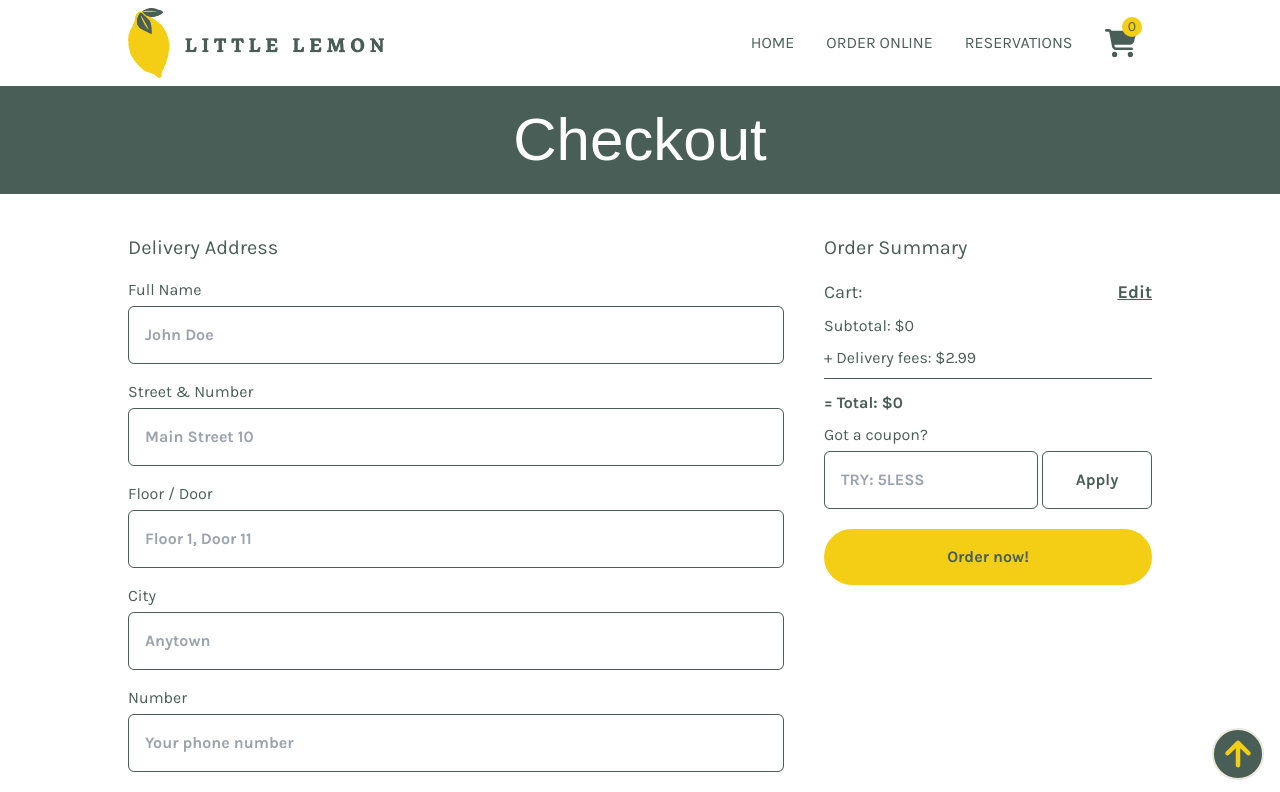
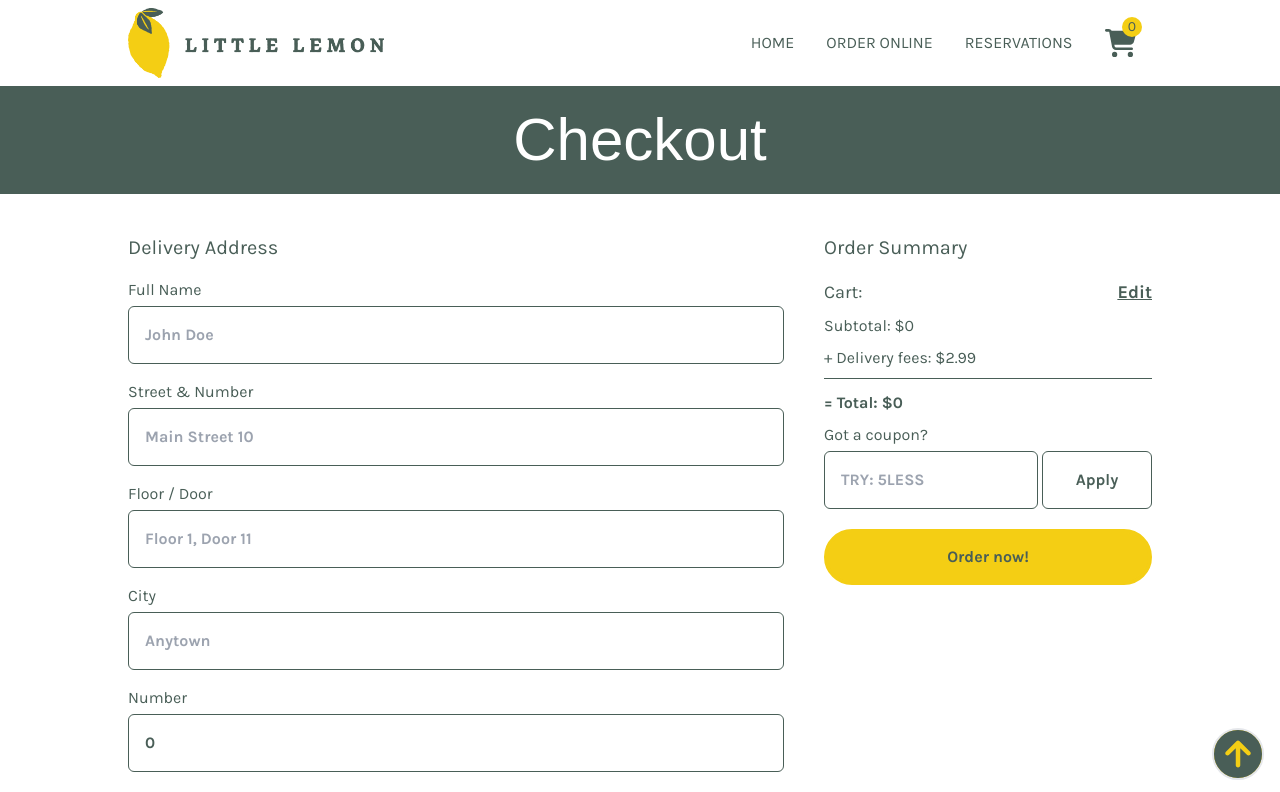
Before and after one commit to David-Werth/little-lemon, a Next.js app: page /order/checkout in a window 1280 px wide. Shown: the top 792 px of the page. Built offline with nearby package versions, Linux system fonts and the light colour scheme; a web font is replaced by a local one.

Commit message:
set total only after submit

```diff
--- a/app/order/checkout/page.jsx
+++ b/app/order/checkout/page.jsx
@@ -14,7 +14,7 @@ import {
 } from '@fortawesome/free-solid-svg-icons';
 import { FontAwesomeIcon } from '@fortawesome/react-fontawesome';
 import { LocalStorageContext } from '@/context/LocalStorageContext';
-import { Formik, Form, Field, ErrorMessage, useFormikContext } from 'formik';
+import { Formik, Form, Field, ErrorMessage } from 'formik';
 import * as Yup from 'yup';
 
 const page = () => {
@@ -23,9 +23,9 @@ const page = () => {
 	const { total } = useContext(TotalCartValueContext);
 	const { cartState, setCartState, updateLocalStorage } =
 		useContext(LocalStorageContext);
+
 	const [selectedPaymentMethod, setSelectedPaymentMethod] = useState('');
 	const [isLoading, setIsLoading] = useState(false);
-
 	const [coupon, setCoupon] = useState('');
 	const [isCouponValid, setIsCouponValid] = useState(false);
 	const [couponValue, setCouponValue] = useState(0);
@@ -70,11 +70,9 @@ const page = () => {
 					street: '',
 					additional: '',
 					city: '',
-					phone: '',
+					phone: 0,
 					paymentMethod: '',
-					total: isCouponValid
-						? (total + 2.99 - couponValue).toFixed(2)
-						: (total + 2.99).toFixed(2),
+					total: 0,
 				}}
 				validationSchema={deliveryDetailsSchema}
 				onSubmit={async (values) => {
@@ -92,16 +90,19 @@ const page = () => {
 									},
 									cart: cartState,
 									paymentMethod: values.paymentMethod,
-									total: values.total,
+									total: isCouponValid
+										? (total + 2.99 - couponValue).toFixed(2)
+										: (total + 2.99).toFixed(2),
 								}),
 							});
 					} catch (error) {
 						console.log(error);
 					}
 
-					setIsLoading(false), setCartState([]);
+					setCartState([]);
 					updateLocalStorage([]);
 					router.push('/order/success');
+					setIsLoading(false);
 				}}
 			>
 				<Form className="flex flex-col w-11/12 max-w-5xl gap-10 py-10 lg:flex-row font-karla text-green">
```
